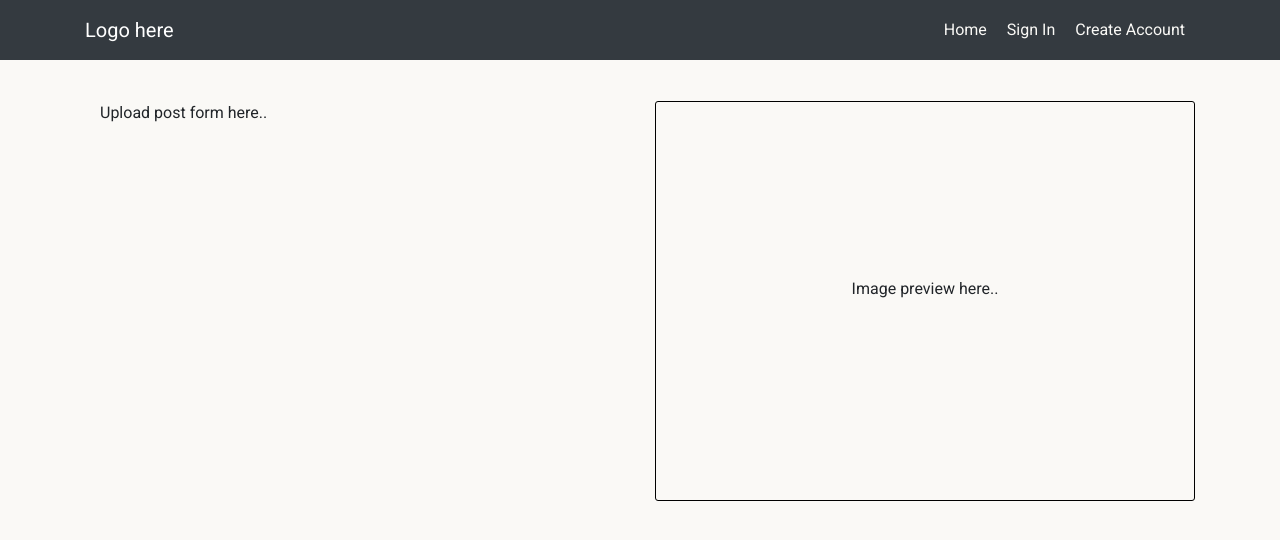
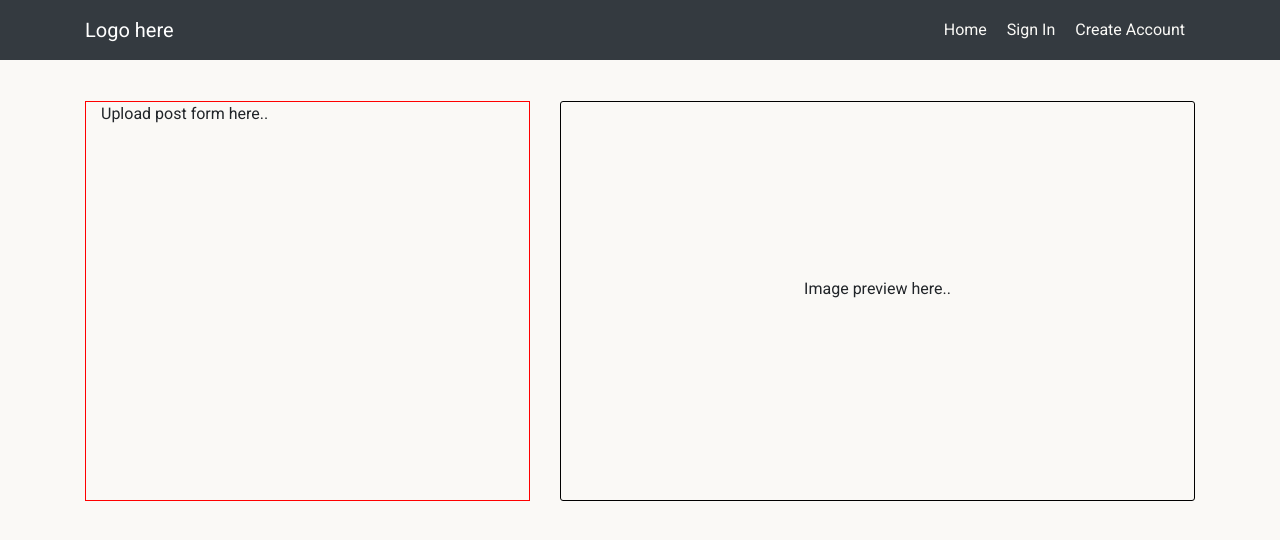
Before and after one commit to dantaylor28/polaroid-social-media-frontend, a React (Create React App) app: page /create/post in a window 1280 px wide. Shown: the top 540 px of the page. Built offline with nearby package versions, Linux system fonts and the light colour scheme; no server answers.

Commit message:
Add basic layout of CreatePostForm.js

```diff
--- a/src/pages/posts/CreatePostForm.js
+++ b/src/pages/posts/CreatePostForm.js
@@ -6,15 +6,20 @@ function CreatePostForm() {
   return (
     <Form>
       <Row>
-        <Col>
-          <Container>Upload post form here..</Container>
+        <Col md={5} lg={5}>
+          <Container className={styles.CreatePostForm}>Upload post form here..</Container>
         </Col>
-        <Col>
-          <Container className={`${styles.ImagePreview} d-flex flex-column justify-content-center`}>
+        <Col md={7} lg={7}>
+          <Container
+            className={`${styles.ImagePreview} d-flex flex-column justify-content-center`}
+          >
             <Form.Group className="text-center">
-                <Form.Label className="d-flex justify-content-center">
+              <Form.Label
+                className="d-flex justify-content-center"
+                htmlFor="image-upload"
+              >
                 Image preview here..
-                </Form.Label>
+              </Form.Label>
             </Form.Group>
           </Container>
         </Col>
--- a/src/styles/CreateEditPostForm.module.css
+++ b/src/styles/CreateEditPostForm.module.css
@@ -3,3 +3,8 @@
     border-radius: 3px;
     min-height: 400px;
 }
+
+.CreatePostForm {
+    min-height: 400px;
+    border: 1px solid red;
+}
```
